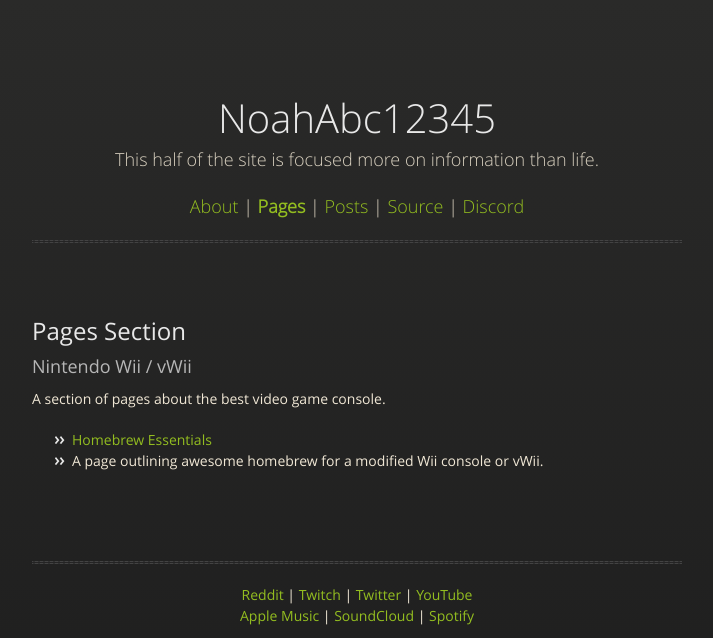
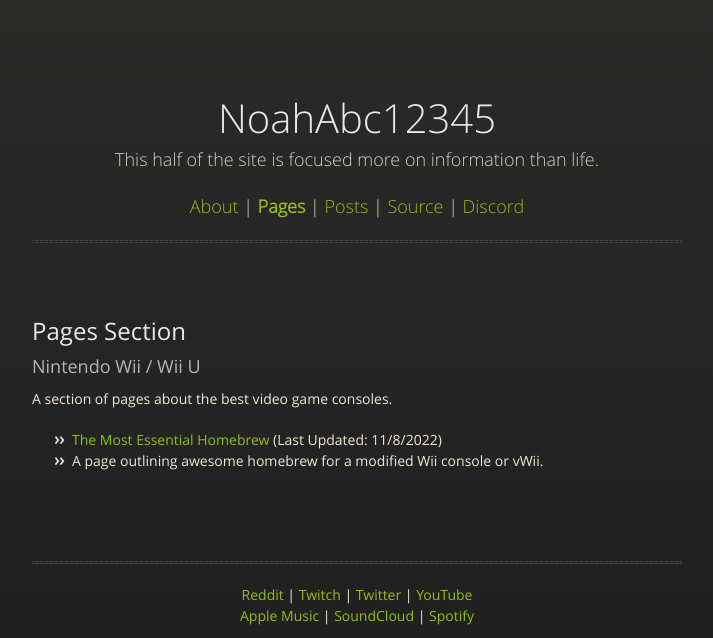
Before and after one commit to Nightkingale/Personal-Website, a Jekyll site: the page built from pages.md, in a window 1280 px wide. Shown: the top 638 px of the page, without its empty margins (283-996 px from the left). Built offline with Jekyll 4.4.1, drawn with Linux system fonts in a browser that asks for light colours; our own code applies the rules of GitHub Pages for plain Markdown files.

Commit message:
Adjust homebrew page with fixes

```diff
--- a/pages.md
+++ b/pages.md
@@ -4,9 +4,9 @@ layout: pages
 
 ## Pages Section
 
-### Nintendo Wii / vWii
+### Nintendo Wii / Wii U
 
-A section of pages about the best video game console.
+A section of pages about the best video game consoles.
 
-* [Homebrew Essentials](../pages/homebrew-essentials)
+* [The Most Essential Homebrew](../pages/the-most-essential-homebrew) (Last Updated: 11/8/2022)
 * A page outlining awesome homebrew for a modified Wii console or vWii.
```
Also changed, not shown: pages/the-most-essential-homebrew.md (renamed from pages/homebrew-essentials.md, +4 -4 lines), assets/images/pages/the-most-essential-homebrew/some_yawmm_mod.png (renamed from assets/images/pages/homebrew-essentials/some-yawmm-mod.png), assets/images/pages/the-most-essential-homebrew/wiimc.png (renamed from assets/images/pages/homebrew-essentials/wiimc.png), 2 other files.
